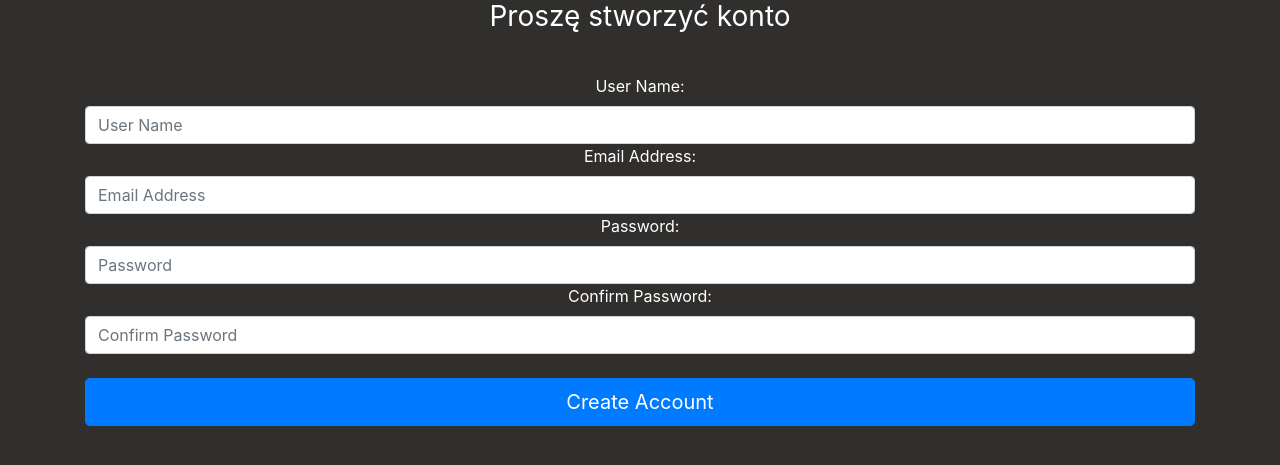
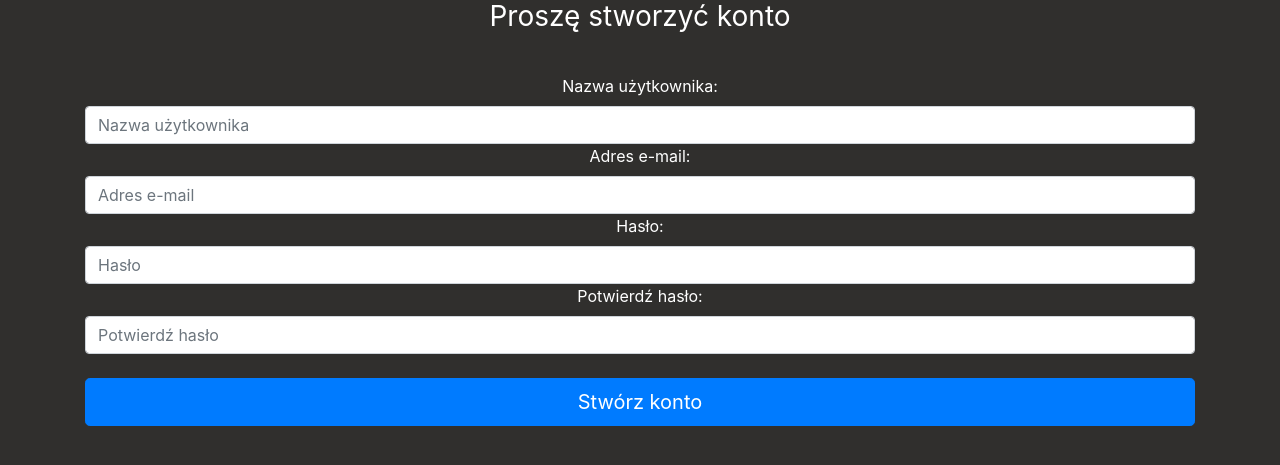
Before and after one commit to marekszlapa/eMakler, a Flask app: page /register in a window 1280 px wide. Shown: the part 56-521 px from the top of the page. Run offline with Flask 2, Linux system fonts and the light colour scheme; some libraries are stand-ins or nearby versions.

Commit message:
Formularz rejestracji - walidacja

```diff
--- a/eMaklerApp/makler/forms.py
+++ b/eMaklerApp/makler/forms.py
@@ -1,10 +1,10 @@
 from flask_wtf import FlaskForm
 from wtforms import StringField, PasswordField, SubmitField
-
+from wtforms.validators import Length, EqualTo, Email, DataRequired
 
 class RegisterForm(FlaskForm):
-    username = StringField(label='User Name:')
-    email_address = StringField(label='Email Address:')
-    password1 = PasswordField(label='Password:')
-    password2 = PasswordField(label='Confirm Password:')
-    submit = SubmitField(label='Create Account')
+    username = StringField(label='Nazwa użytkownika:', validators=[Length(min=2, max=30), DataRequired()])
+    email_address = StringField(label='Adres e-mail:', validators=[Email(), DataRequired()])
+    password1 = PasswordField(label='Hasło:', validators=[Length(min=6), DataRequired()])
+    password2 = PasswordField(label='Potwierdź hasło:', validators=[EqualTo('password1'), DataRequired()])
+    submit = SubmitField(label='Stwórz konto')
--- a/eMaklerApp/makler/routes.py
+++ b/eMaklerApp/makler/routes.py
@@ -1,8 +1,9 @@
 from makler import app
-from flask import render_template
-from makler.models import Akcje
+from flask import render_template, redirect, url_for
+from makler.models import Akcje, User
 from makler import finnhub_client
 from makler.forms import RegisterForm
+from makler import db
 
 @app.route('/')
 @app.route('/home')
@@ -27,4 +28,14 @@ def stock_page():
 @app.route('/register')
 def register_page():
     form = RegisterForm()
+    if form.validate_on_submit():
+        user_to_create = User(username=form.username.data,
+                              email_address=form.email_address.data,
+                              password_hash=form.password1.data)
+        db.session.add(user_to_create)
+        db.session.commit()
+        return redirect(url_for('market_page'))
+    if form.errors != {}:
+        for err_msg in form.errors.values():
+            print(f'Wystąpił błąd przy tworzeniu konta: {err_msg}')
     return render_template('register.html', form=form)
--- a/eMaklerApp/makler/templates/register.html
+++ b/eMaklerApp/makler/templates/register.html
@@ -7,21 +7,22 @@ Rejestracja
 <body class="text-center">
     <div class="container">
         <form method="POST" class="form-register" style="color:white">
+            {{ form.hidden_tag() }}
             <h1 class="h3 mb-3 font-weight-normal">
                 Proszę stworzyć konto
             </h1>
             <br>
             {{ form.username.label() }}
-            {{ form.username(class="form-control", placeholder="User Name") }}
+            {{ form.username(class="form-control", placeholder="Nazwa użytkownika") }}
 
             {{ form.email_address.label() }}
-            {{ form.email_address(class="form-control", placeholder="Email Address") }}
+            {{ form.email_address(class="form-control", placeholder="Adres e-mail") }}
 
             {{ form.password1.label() }}
-            {{ form.password1(class="form-control", placeholder="Password") }}
+            {{ form.password1(class="form-control", placeholder="Hasło") }}
 
             {{ form.password2.label() }}
-            {{ form.password2(class="form-control", placeholder="Confirm Password") }}
+            {{ form.password2(class="form-control", placeholder="Potwierdź hasło") }}
 
             <br>
 
```
